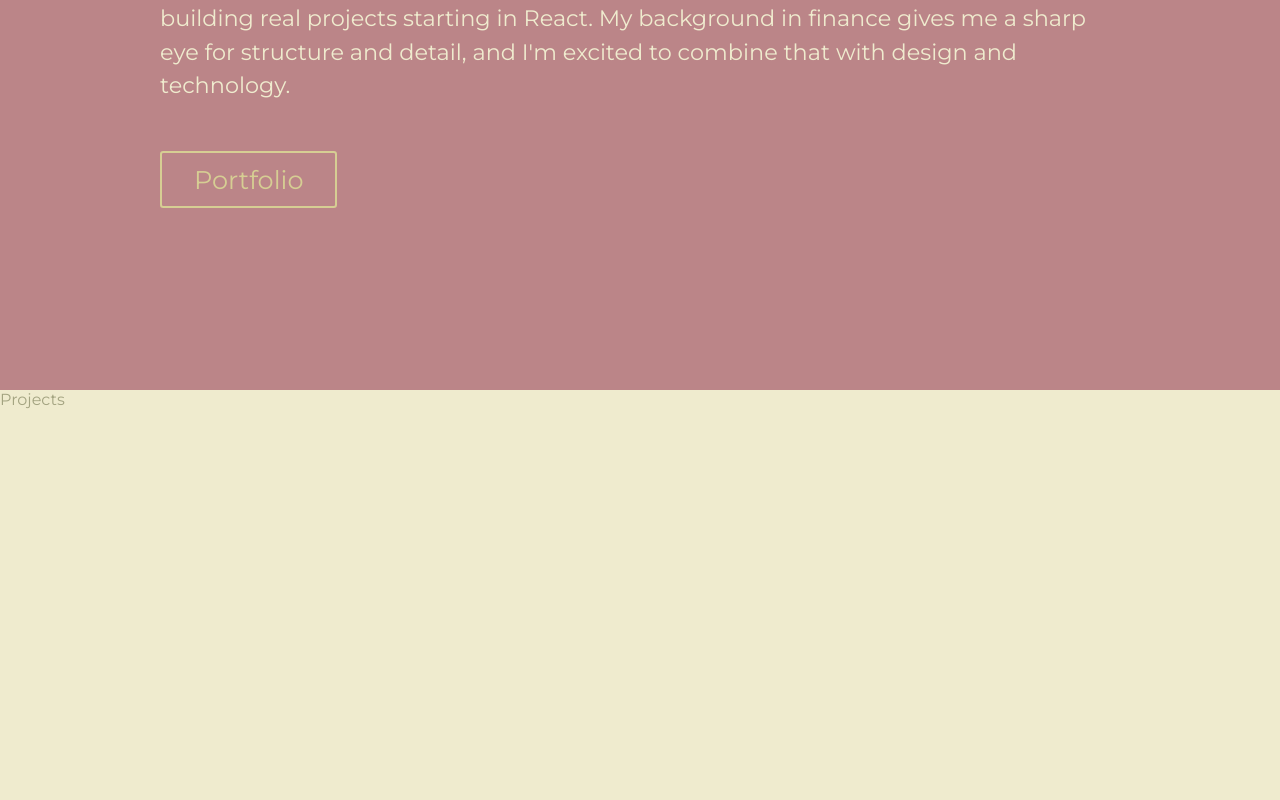
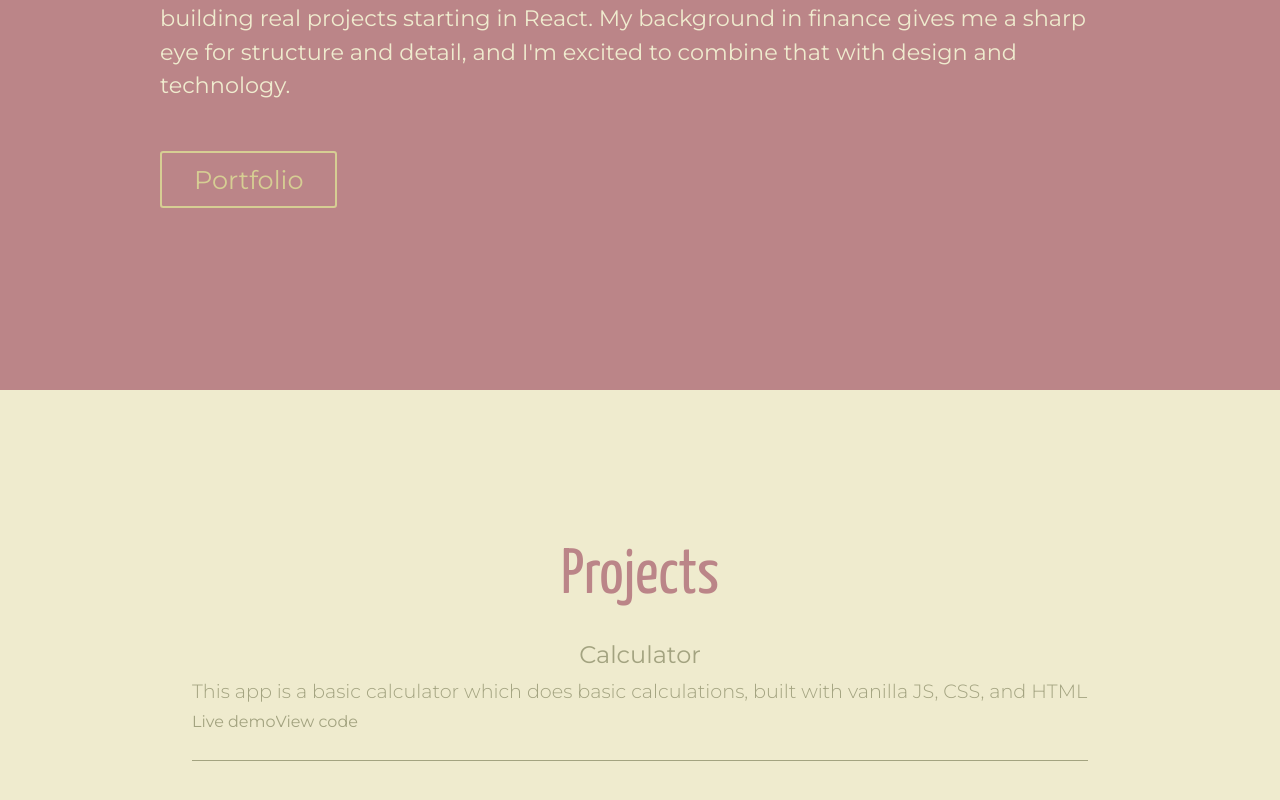
Before and after one commit to chavimiller/chavi-portfolio, a React (Vite) app: page / in a window 1280 px wide. Shown: the part 1242-2042 px from the top of the page. Before the commit the page ends 1651 px from the top, so only its background shows below. Built offline with nearby package versions, Linux system fonts and the light colour scheme.

Commit message:
Start on basic outline of card component and layout of project page

```diff
--- a/src/App.css
+++ b/src/App.css
@@ -64,6 +64,7 @@ h1 {
   color: var(--background);
 }
 
+
 .title {
   font-family: "Yanone";
   font-size: 6rem;
@@ -119,3 +120,56 @@ h1 {
   color: var(--secondary-green);
   border-color: var(--secondary-green);
 }
+
+.projects-heading {
+  color: var(--accent);
+  font-family: "Yanone";
+  font-size: 4rem;
+  padding-bottom: 2rem;
+  text-align: center;
+}
+
+.card-container {
+  display: flex;
+  flex-direction: column;
+  gap: .6rem;
+}
+
+.cards-frame {
+  display: flex;
+}
+
+.buttons-container {
+  display: flex;
+}
+
+.stack-container {
+  display: flex;
+}
+
+.project-title {
+  font-size: 1.5rem;
+  font-weight: 400;
+  text-align: center;
+  display: flex;
+  justify-content: center;
+}
+
+.project-desc {
+  font-size: 1.2rem;
+  font-weight: 300;
+}
+
+.project-section {
+  min-height: 60vh;
+  display: flex;
+  flex-direction: column;
+  justify-content: center;
+}
+
+.project-section hr {
+  background-color: var(--foreground);
+  border: 0;
+  height: 1px;
+  margin: 1.2rem 0;
+}
--- a/src/components/Card.jsx
+++ b/src/components/Card.jsx
@@ -0,0 +1,33 @@
+import Button from "./Button";
+
+const Card = ({ title, desc, stack, demoBtn, viewBtn }) => {
+  return (
+    <>
+      <div className="card-container">
+        <div className="project-title">{title}</div>
+        <div className="project-desc">{desc}</div>
+
+        <div className="buttons-container">
+          <Button text={"Live demo"} onClick={demoBtn} />
+          <Button text={"View code"} onClick={viewBtn} />
+        </div>
+        <hr />
+      </div>
+    </>
+  );
+};
+
+export default Card;
+
+/*
+
+{<div className="stack-container">
+        {stack.map((option, index) => (
+          <>
+            <div className="stack-symbol">{option.symbol}</div>
+            <div className="stack-name">{option.name}</div>
+          </>
+        ))}
+      </div>}
+
+*/
--- a/src/components/Projects.jsx
+++ b/src/components/Projects.jsx
@@ -1,7 +1,35 @@
-import React from "react";
+import Card from "./Card";
 
 const Projects = () => {
-  return <div>Projects</div>;
+  const projectList = [
+    {
+      key: 1,
+      title: "Calculator",
+      desc: "This app is a basic calculator which does basic calculations, built with vanilla JS, CSS, and HTML",
+      stack: ["JavaScript", "HTML", "CSS"],
+      demoLink: "errorPage",
+      codeLink: "errorPage",
+    },
+  ];
+  return (
+    <>
+      <div className="container">
+        <div className="section project-section">
+          <div className="projects-heading">Projects</div>
+          {projectList.map((project) => (
+            <Card
+              key={project.key}
+              title={project.title}
+              desc={project.desc}
+              stack={project.stack}
+              demoBtn={project.demoLink}
+              viewBtn={project.codeLink}
+            />
+          ))}
+        </div>
+      </div>
+    </>
+  );
 };
 
 export default Projects;
```
